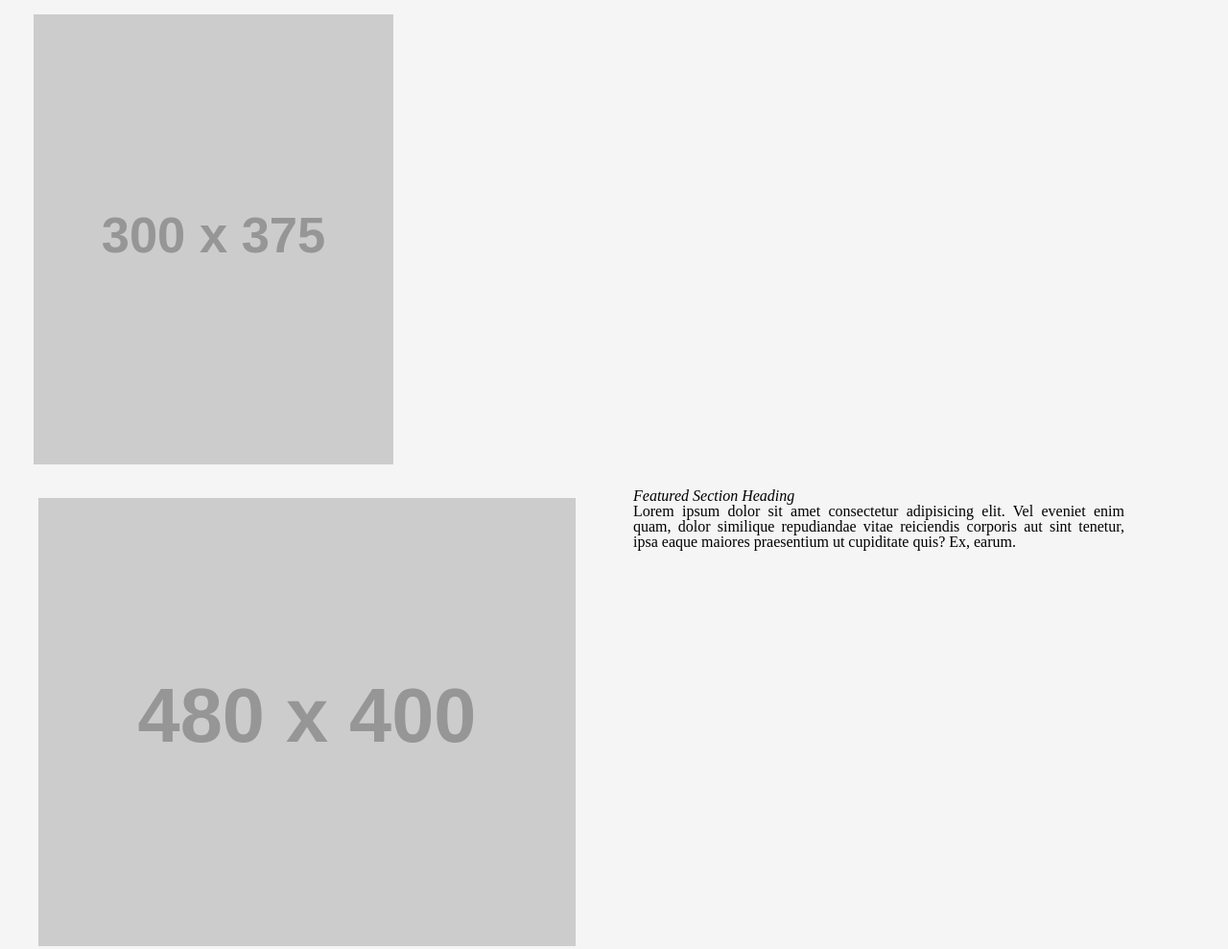
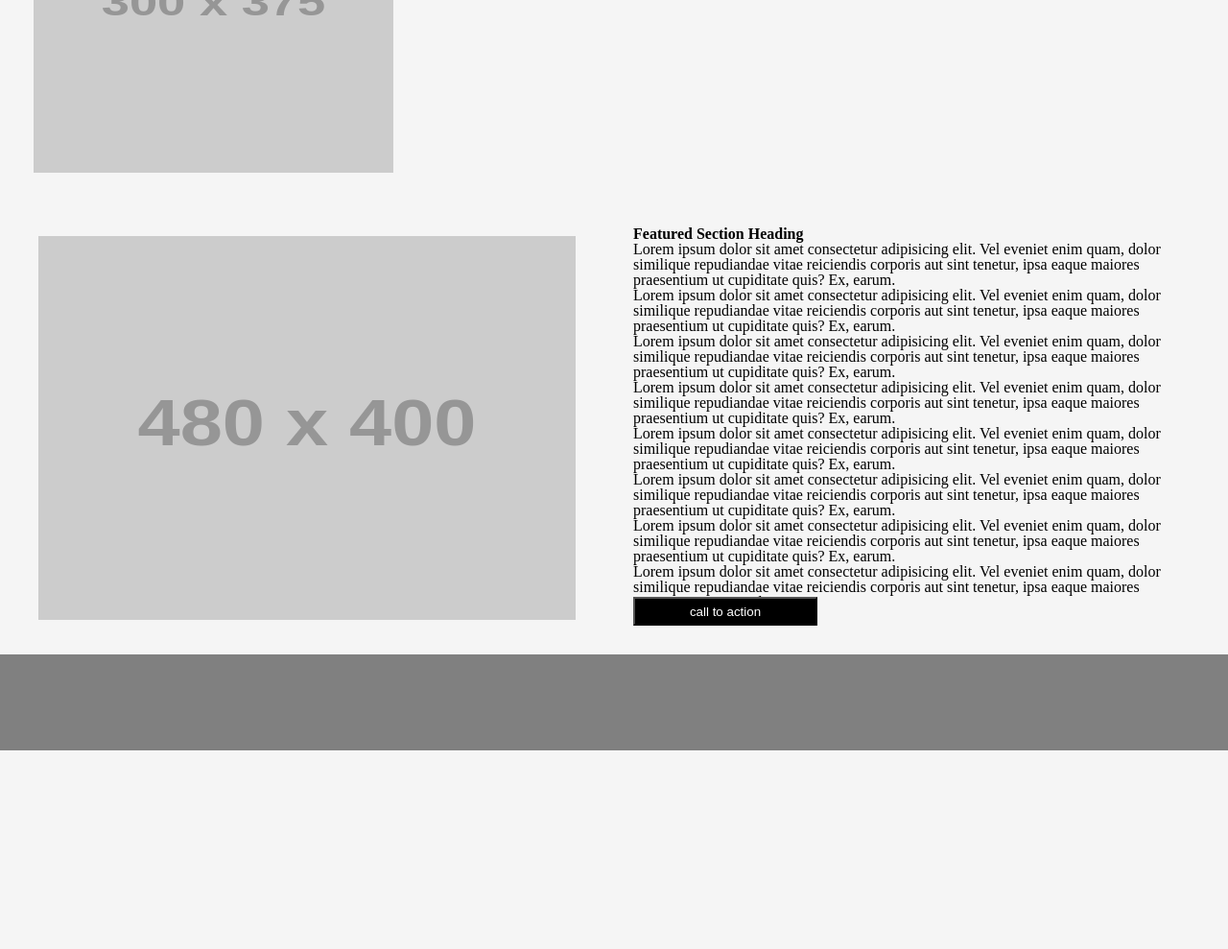
Before and after one commit to alaa281997/wirefame-exercise, a plain HTML site: page index.html in a window 1280 px wide. Shown: the part 1223-2212 px from the top of the page at 96% size. After the commit the page ends 2005 px from the top, so only its background shows below. Drawn offline with Linux system fonts and the light colour scheme; placeholder pictures from the web are drawn by us.

Commit message:
adding more style

```diff
--- a/css/style.css
+++ b/css/style.css
@@ -5,12 +5,18 @@
 body{
     padding: 10px;
     background-color: whitesmoke;
+    margin: 30px
 }
-header{
-  background-color: gray;
-  margin: 30px;
+body header{
+    background-color: gray;
+    padding:10px;
+    z-index: -1;
+    height: 100px;
+}
+ a{
+     color: white;
+     text-decoration: none;
  }
-
 nav{
 
     margin-bottom: 20px;
@@ -39,8 +45,9 @@ nav ul li{
 
 }
 main{
-margin-bottom: 500px;
 vertical-align: middle;
+margin-bottom: 30px;
+margin-top: 30px;
 }
 main img{
     width: 95%;
@@ -50,6 +57,8 @@ main section{
    display: inline-block;
    width:98%;
    margin-left: 1%;
+   margin-top: 30px;
+   margin-bottom: 30px;
 }
 main section img{
   width: 400px;
@@ -64,18 +73,27 @@ main div img{
     padding-left: 30px;
 }
 main h3{
-    font-style:italic;
+    font-weight: bold;
 }
-p{
-    display: inline-block;
-    font-weight: bold;
-    text-align: justify;
-    width: 40%;
-    margin-top: 30%;
 
-}
 footer{
     background-color: gray;
     height: 100px;
-    margin-top: 400px;
 }
+header img{
+        float:left;
+   }
+main div div div{
+    width: 45%;
+    height: 370px;
+    overflow: scroll;
+}
+P{
+  font-style: italic;
+}
+button{
+     color: white;
+    background-color: black;
+    width:15%;
+    height: 30px;
+}
--- a/index.html
+++ b/index.html
@@ -1,15 +1,17 @@
 <!DOCTYPE html>
 <html lang="en">
+
 <head>
     <title>Document</title>
     <link rel="stylesheet" href="css/style.css" />
-     <link rel="stylesheet" href="css/reset.css"/>
+    <link rel="stylesheet" href="css/reset.css" />
 
 </head>
+
 <body>
-    <header>
+    <header> <img src="https://via.placeholder.com/200x50/sss" height="70" width="200">
         <nav>
-          <img class="placeholder" src="https://via.placeholder.com/200x50/sss">
+
             <ul>
                 <li><a href="#">Link 1</a></li>
                 <li><a href="#">Link 2</a></li>
@@ -21,20 +23,53 @@
 
     <main>
 
-            <img src="https://via.placeholder.com/950x450/sss">
+        <img src="https://via.placeholder.com/950x450/sss" width="950" height="450">
 
         <section>
-            <img src="https://via.placeholder.com/300x375/sss">
-            <img  src="https://via.placeholder.com/300x375/sss">
-            <img  src="https://via.placeholder.com/300x375/sss">
+            <img src="https://via.placeholder.com/300x375/sss" width="300" height="375">
+            <img src="https://via.placeholder.com/300x375/sss" width="300" height="375">
+            <img src="https://via.placeholder.com/300x375/sss" width="300" height="375">
         </section>
         <div>
-          <img src="https://via.placeholder.com/480x400/sss">
+            <img src="https://via.placeholder.com/480x400/sss" width="480" height="400">
             <div>
                 <h3>Featured Section Heading</h3>
+                <div >
                     <p>Lorem ipsum dolor sit amet consectetur adipisicing elit. Vel eveniet enim quam,
                         dolor similique repudiandae vitae reiciendis corporis aut sint tenetur, ipsa eaque maiores
                         praesentium ut cupiditate quis? Ex, earum.</p>
+                    <p>Lorem ipsum dolor sit amet consectetur adipisicing elit. Vel eveniet enim quam,
+                        dolor similique repudiandae vitae reiciendis corporis aut sint tenetur, ipsa eaque maiores
+                        praesentium ut cupiditate quis? Ex, earum.</p>
+                    <p>Lorem ipsum dolor sit amet consectetur adipisicing elit. Vel eveniet enim quam,
+                        dolor similique repudiandae vitae reiciendis corporis aut sint tenetur, ipsa eaque maiores
+                        praesentium ut cupiditate quis? Ex, earum.</p>
+                    <p>Lorem ipsum dolor sit amet consectetur adipisicing elit. Vel eveniet enim quam,
+                        dolor similique repudiandae vitae reiciendis corporis aut sint tenetur, ipsa eaque maiores
+                        praesentium ut cupiditate quis? Ex, earum.</p>
+                    <p>Lorem ipsum dolor sit amet consectetur adipisicing elit. Vel eveniet enim quam,
+                        dolor similique repudiandae vitae reiciendis corporis aut sint tenetur, ipsa eaque maiores
+                        praesentium ut cupiditate quis? Ex, earum.</p>
+                    <p>Lorem ipsum dolor sit amet consectetur adipisicing elit. Vel eveniet enim quam,
+                        dolor similique repudiandae vitae reiciendis corporis aut sint tenetur, ipsa eaque maiores
+                        praesentium ut cupiditate quis? Ex, earum.</p>
+                    <p>Lorem ipsum dolor sit amet consectetur adipisicing elit. Vel eveniet enim quam,
+                        dolor similique repudiandae vitae reiciendis corporis aut sint tenetur, ipsa eaque maiores
+                        praesentium ut cupiditate quis? Ex, earum.</p>
+                    <p>Lorem ipsum dolor sit amet consectetur adipisicing elit. Vel eveniet enim quam,
+                        dolor similique repudiandae vitae reiciendis corporis aut sint tenetur, ipsa eaque maiores
+                        praesentium ut cupiditate quis? Ex, earum.</p>
+                    <p>Lorem ipsum dolor sit amet consectetur adipisicing elit. Vel eveniet enim quam,
+                        dolor similique repudiandae vitae reiciendis corporis aut sint tenetur, ipsa eaque maiores
+                        praesentium ut cupiditate quis? Ex, earum.</p>
+                    <p>Lorem ipsum dolor sit amet consectetur adipisicing elit. Vel eveniet enim quam,
+                        dolor similique repudiandae vitae reiciendis corporis aut sint tenetur, ipsa eaque maiores
+                        praesentium ut cupiditate quis? Ex, earum.</p>
+                    <p>Lorem ipsum dolor sit amet consectetur adipisicing elit. Vel eveniet enim quam,
+                        dolor similique repudiandae vitae reiciendis corporis aut sint tenetur, ipsa eaque maiores
+                        praesentium ut cupiditate quis? Ex, earum.</p>
+                </div>
+                <button>call to action</button></div>
             </div>
         </div>
     </main>
@@ -42,4 +77,5 @@
 
     </footer>
 </body>
+
 </html>
```
Lines whose indentation alone changed are shown as unchanged.
